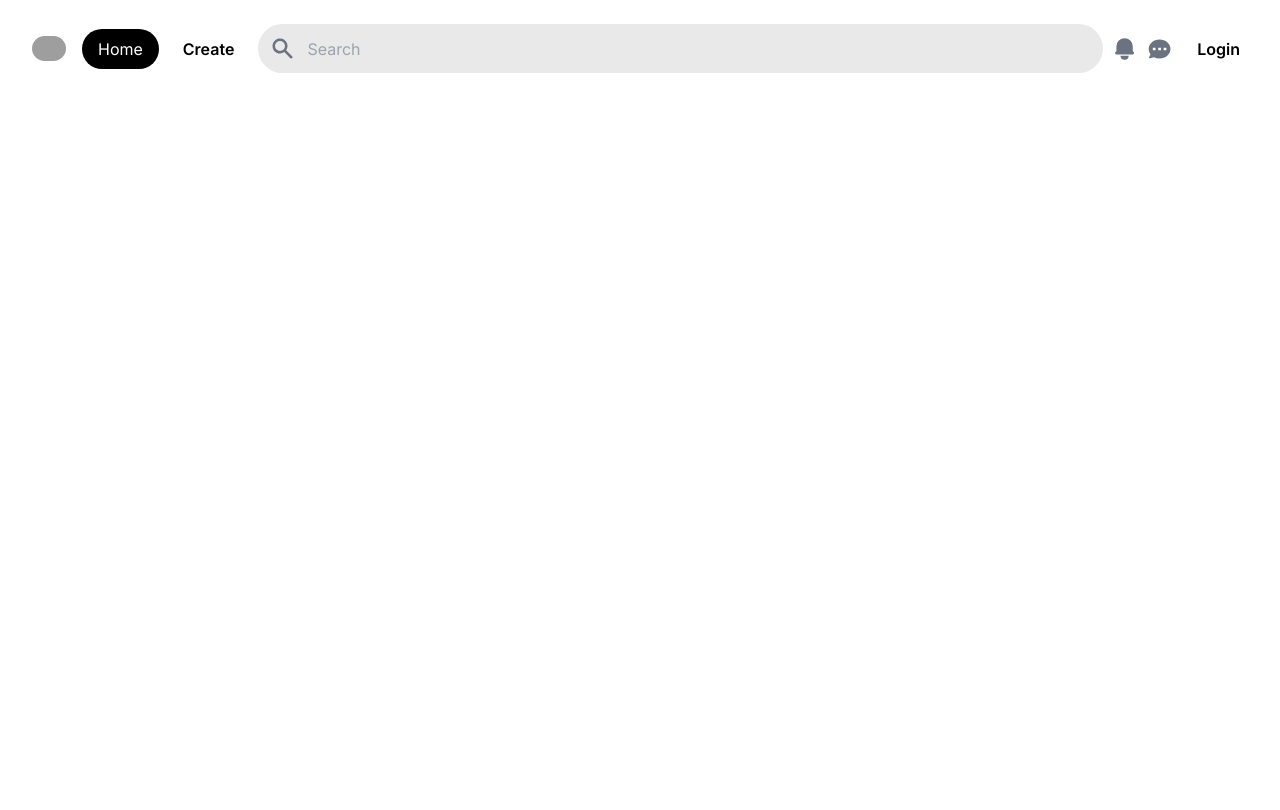
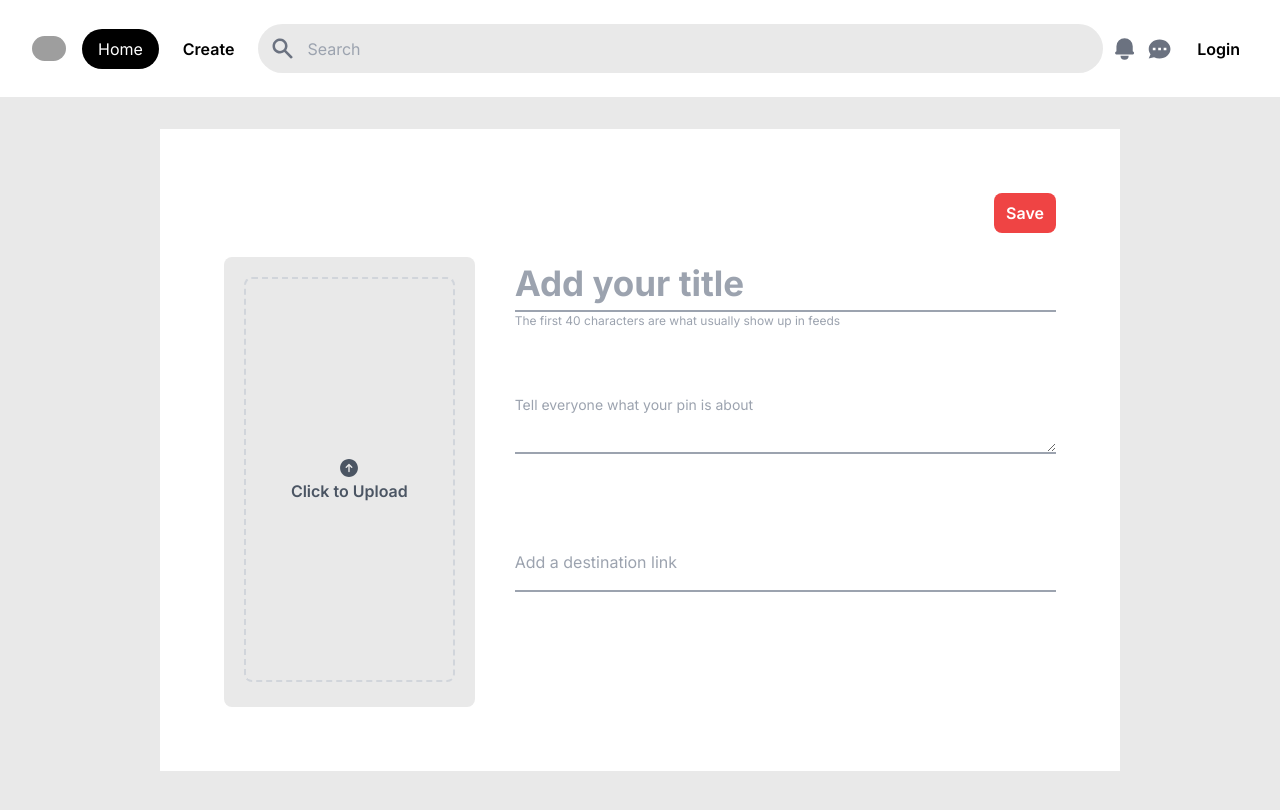
Before and after one commit to ibrahimeric/Gallery-Project-in-React, a Next.js app: page /pin-builder in a window 1280 px wide. Shown: the top 810 px of the page. Built offline with nearby package versions, Linux system fonts and the light colour scheme; no server answers; the database is empty; grey boxes are pictures that could not be loaded.

Commit message:
boton de crear

```diff
--- /dev/null
+++ b/app/components/Form.jsx
@@ -0,0 +1,38 @@
+import React from 'react'
+import UploadImage from './UploadImage'
+import UserTag from './UserTag'
+
+function Form() {
+  return (
+    <div className='bg-white p-16 rounded-2x1'>
+        <div className='flex justify-end mb-6'>
+            <button className='bg-red-500 p-2
+            text-white font-semibold px-3 rounded-lg'>Save</button>
+            </div>
+            <div className='grid grid-cols-1 lg:grid-cols-3 gap-10'>
+
+                <UploadImage/>
+
+            <div className='col-span-2'>
+            <div className='w-[100%]'>
+               <input type="text" placeholder='Add your title'
+               className='text-[35px] outline-none font-bold w-full
+               border-b-[2px] border-gray-400 placeholder-gray-400' />
+               <h2 className='text-[12px] w-full text-gray-400'>The first 40 characters are
+               what usually show up in feeds</h2>
+               <UserTag/>
+               <textarea type='text' placeholder='Tell everyone what your pin is about'
+               className='outline-none w-full mt-8 pb-4 text-[14px]
+               border-b-[2px] border-gray-400 placeholder-gray-400'/>
+                  <input type='text' placeholder='Add a destination link'
+               className='outline-none w-full pb-4 mt-[90px]
+               border-b-[2px] border-gray-400 placeholder-gray-400'/>
+            </div>
+                </div>
+
+                </div>
+    </div>
+  )
+}
+
+export default Form
--- a/app/components/Header.jsx
+++ b/app/components/Header.jsx
@@ -35,7 +35,8 @@ function Header() {
       rounded-full cursor-pointer'/>
       <button className='bg-black
       text-white p-2 px-4 rounded-full hidden md:block'>Home</button>
-      <button className='font-semibold p-2 px-4 rounded-full'>Create</button>
+      <button className='font-semibold p-2 px-4
+       rounded-full' onClick={()=>router.push('/pin-builder')}>Create</button>
       <div className='bg-[#e9e9e9] p-3
       gap-3 items-center rounded-full w-full hidden md:flex'>
         <HiSearch className='text-[25px]
--- /dev/null
+++ b/app/components/UploadImage.jsx
@@ -0,0 +1,21 @@
+import React from 'react'
+import { HiArrowUpCircle } from 'react-icons/hi2'
+
+function UploadImage() {
+  return (
+    <div className='h-[450px] bg-[#e9e9e9]
+    rounded-lg'>
+
+        <label className='m-5 flex flex-col justify-center items-center
+        cursor-pointer h-[90%]
+        border-[2px] border-gray-300 border-dashed rounded-lg text-gray-600'>
+            <HiArrowUpCircle className='text-[22px]'/>
+            <h2 className='font-semibold'>Click to Upload</h2>
+            <input id="dropzone-file" type='file' class="hidden" />
+
+        </label>
+    </div>
+  )
+}
+
+export default UploadImage
--- /dev/null
+++ b/app/components/UserTag.jsx
@@ -0,0 +1,28 @@
+"use client"
+import React from 'react'
+import { useSession, signIn, signOut } from "next-auth/react"
+import Image from 'next/image';
+
+function UserTag() {
+    const {data:session}=useSession();
+  return (
+    <div className='mt-8'>
+       {session?
+       <div className='flex gap-4'>
+       <Image src={session?.user.image}
+       alt='userImage'
+       width={50}
+       height={50}
+       className='rounded-full'/>
+       <div>
+        <h2 className='text-[14px] font-medium'>{session.user.name}</h2>
+        <h2 className='text-[12px]'>{session.user.email}</h2>
+
+        </div>
+       </div>
+       :null}
+    </div>
+  )
+}
+
+export default UserTag
--- /dev/null
+++ b/app/pin-builder/page.jsx
@@ -0,0 +1,13 @@
+import React from 'react'
+import Form from './../components/Form'
+
+function PinBuilder() {
+  return (
+    <div className='bg-[#e9e9e9] min-h-screen p-8
+    px-[60px] md:px-[160px]'>
+        <Form/>
+    </div>
+  )
+}
+
+export default PinBuilder
```
